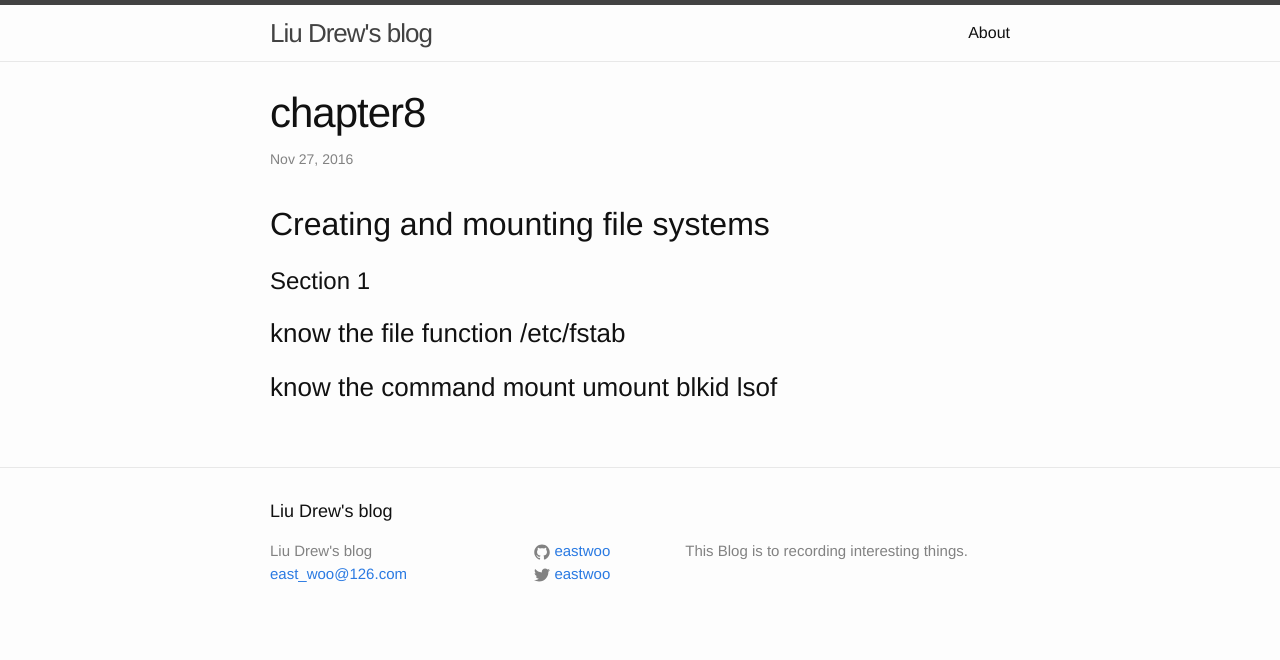
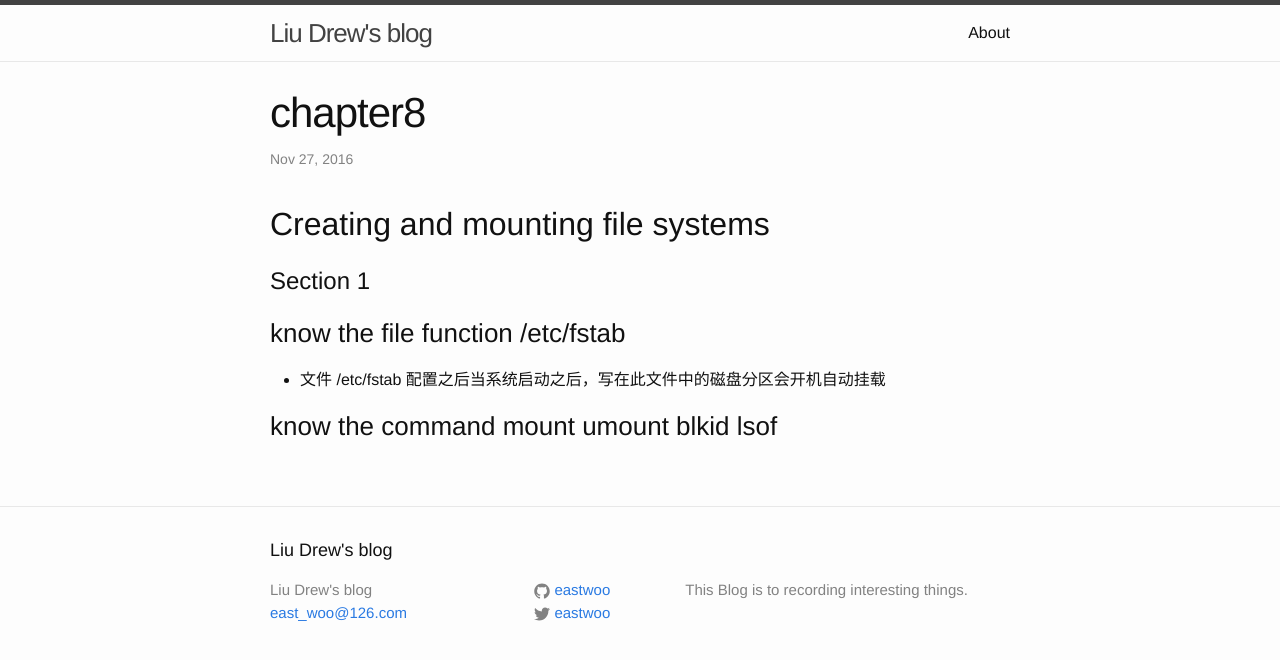
Before and after one commit to eastwoo/eastwoo.github.io, a Jekyll site: the page built from _posts/2016-11-28-chapter8.markdown, in a window 1280 px wide. Shown: the top 660 px of the page. Built offline with Jekyll 4.4.1, drawn with Linux system fonts in a browser that asks for light colours.

```diff
--- a/_posts/2016-11-28-chapter8.markdown
+++ b/_posts/2016-11-28-chapter8.markdown
@@ -10,4 +10,6 @@
 
 ### know the file function /etc/fstab
 
+* 文件 /etc/fstab 配置之后当系统启动之后，写在此文件中的磁盘分区会开机自动挂载
+
 ### know the command mount umount blkid lsof
```
